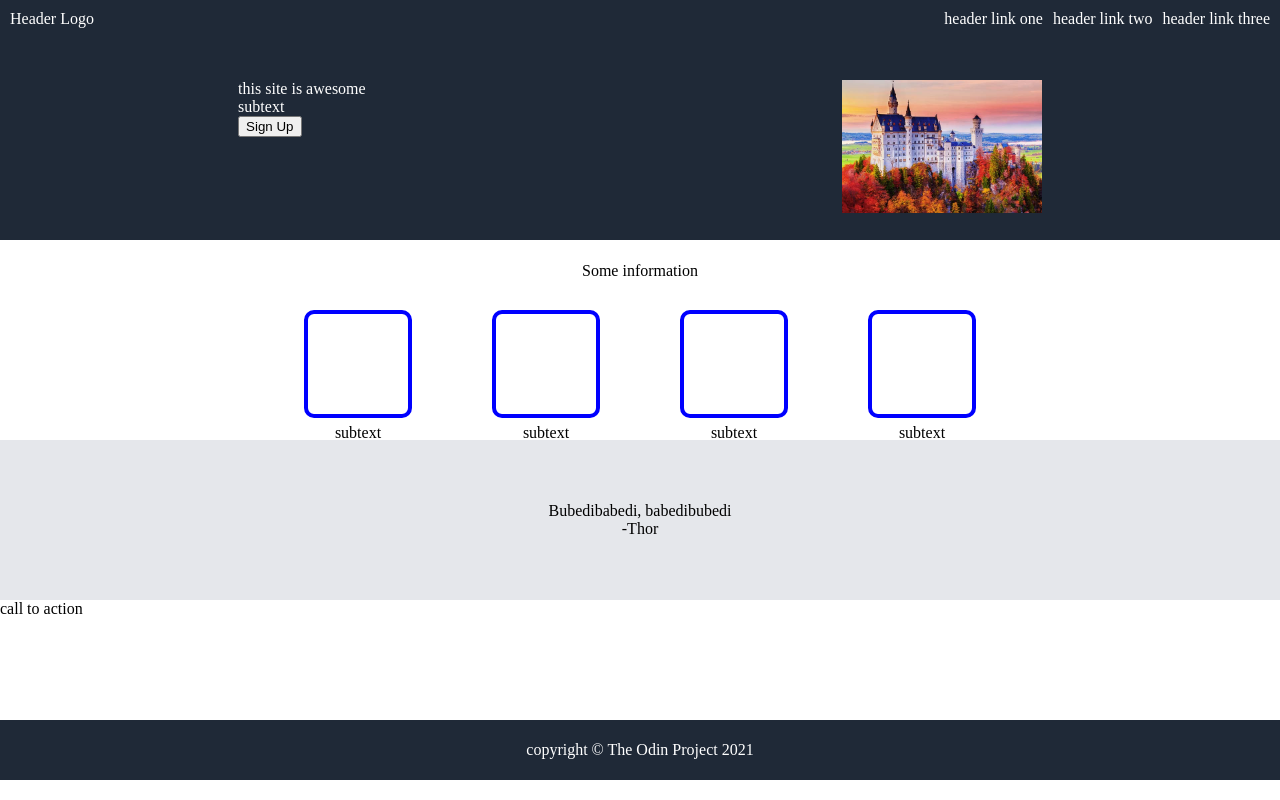
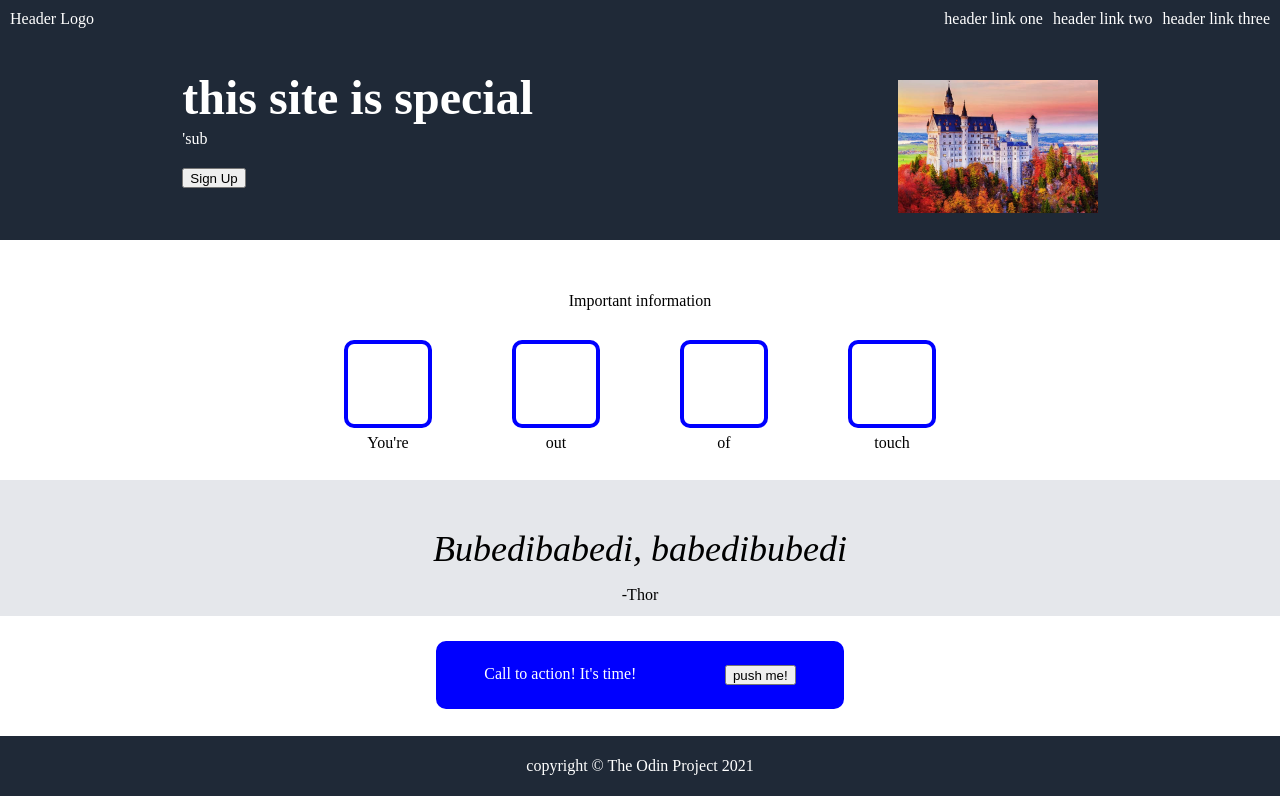
Before and after one commit to paeppler/landing-page, a plain HTML site: page index.html in a window 1280 px wide. Drawn offline with Linux system fonts and the light colour scheme.

Commit message:
Finish touches

```diff
--- a/index.html
+++ b/index.html
@@ -20,40 +20,43 @@
 
     <div class="awesome">
         <div class="awesome-left">
-            <div>this site is awesome</div>
-            <div>subtext</div>
+            <h1>this site is special</h1>
+            <div>'sub</div>
             <button>Sign Up</button>
         </div>
-            <div><img src="/img/neuschwanstein.jpg"></div>
+            <div><img src="img/neuschwanstein.jpg"></div>
     </div>
 
     <div class="information">
         <div class="info-text">
-            Some information
+            Important information
         </div>
         <div class="info-boxes">
             <div class="box">
-                <p>subtext</p>
+                <p>You're</p>
             </div>
             <div class="box">
-                <p>subtext</p>
+                <p>out</p>
             </div>
             <div class="box">
-                <p>subtext</p>
+                <p>of</p>
             </div>
             <div class="box">
-                <p>subtext</p>
+                <p>touch</p>
             </div>
         </div>
     </div>
 
     <div class="thor">
-        <div>Bubedibabedi, babedibubedi</div>
+        <p class="quote">Bubedibabedi, babedibubedi</p>
         <div class="name">-Thor</div>
     </div>
 
     <div class="action">
-        call to action
+        <div class="action-box">
+            <div class="call">Call to action! It's time!</div>
+            <button>push me!</button>
+        </div>
     </div>
 
     <div class="foot">
--- a/style.css
+++ b/style.css
@@ -26,11 +26,21 @@ body {
     justify-content: space-around;
 }
 
+.awesome-left h1{
+    font-size: 48px;
+    font-weight: extra-bold;
+    margin: -10px 0;
+}
+
+.awesome-left div{
+    margin-top: 15px;
+}
+
 .information{
     display: flex;
     flex-direction: column;
     background-color: white;
-    height: 25vh;
+    height: 30vh;
     justify-content: center;
     align-items: center;
     border: black;
@@ -45,8 +55,8 @@ body {
 .box {
     display: flex;
     flex-direction: column;
-    width: 100px;
-    height: 100px;
+    width: 80px;
+    height: 80px;
     border: 4px solid blue;
     border-radius: 10px;
     margin: 0 40px;
@@ -55,7 +65,7 @@ body {
 
 .box p {
     display: flex;
-    margin-top: 110px;
+    margin-top: 90px;
     justify-content: center;
 }
 
@@ -66,18 +76,46 @@ body {
     justify-content: center;
     align-items: center;
     background-color: #E5E7EB;
-    height: 20vh;
+    height: 17vh;
 }
 
-.thor.name {
+.thor div {
     display: flex;
-    align-self: flex-end;
+    margin-top: -20px;
+}
+
+.thor p {
+    font-style: italic;
+    font-size: 36px;
 }
 
 .action {
+    display: flex;
+    justify-content: center;
     background-color: white;
     height: 15vh;
+}
 
+.action-box {
+    display: flex;
+    flex-direction: row;
+    width: 400px;
+    height: 60px;
+    background-color: blue;
+    border: 4px solid blue;
+    border-radius: 10px;
+    margin: 25px 40px;
+    justify-content: space-around;
+}
+
+.call {
+    color: white;
+    margin-top: 20px;
+}
+
+button {
+    height: 20px;
+    margin: 20px 0px;
 }
 
 .foot {
```
